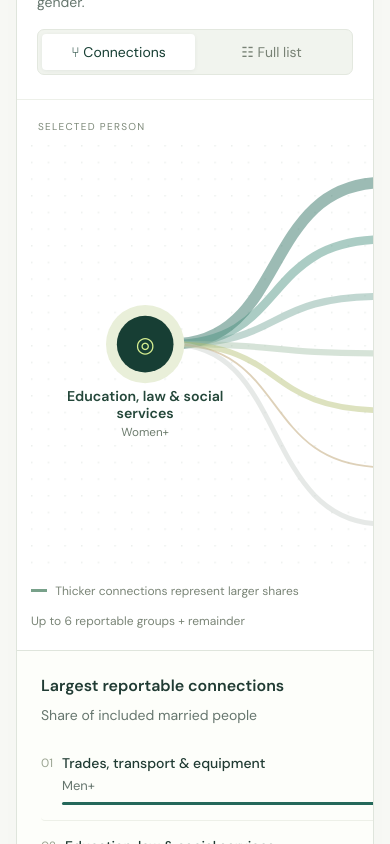
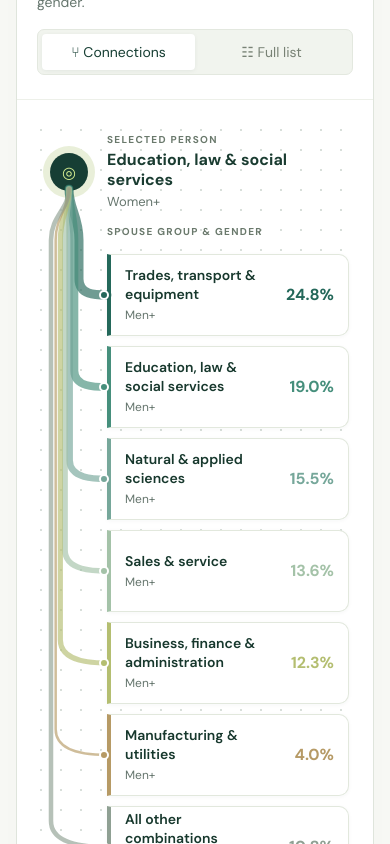
Before and after one commit to jimmod/who-marries-whom, a React (Vite) app: page / in a window 390 px wide. Shown: the part 900-1744 px from the top of the page. Built offline with nearby package versions, Linux system fonts and the light colour scheme.

Commit message:
Add responsive vertical connection chart for mobile screens

```diff
--- a/src/main.tsx
+++ b/src/main.tsx
@@ -3,7 +3,7 @@ import { createRoot } from 'react-dom/client';
 import { getSelection, metadata, occupations, type Estimate } from './data';
 import './style.css';
 
-const colors = ['#24685a', '#468f7c', '#76a79a', '#a4c2a8', '#b4be71', '#b69a65', '#c8ceca'];
+const colors = ['#24685a', '#468f7c', '#76a79a', '#a4c2a8', '#b4be71', '#b69a65', '#8fa093'];
 const fmt = (n: number) => `${n.toFixed(1)}%`;
 const interval = (r: Estimate) => `${fmt(r.lower)}–${fmt(r.upper)}`;
 function wrap(text: string, width = 28) {
@@ -55,8 +55,8 @@ function App() {
         </div>
         {view === 'connections' ? <div className="results-grid">
           <div className="graph-panel">
-            <div className="graph-topline"><span>SELECTED PERSON</span><span>SPOUSE GROUP & GENDER</span></div>
-            <div className="graph-scroll"><svg viewBox="0 0 720 510" role="img" aria-label={`2021 spouse occupation estimates for ${profile.gender}, ${profile.occupation}. Exact values and uncertainty ranges are available in the full list.`}>
+            <div className="graph-topline desktop-chart"><span>SELECTED PERSON</span><span>SPOUSE GROUP & GENDER</span></div>
+            <div className="graph-scroll desktop-chart"><svg viewBox="0 0 720 510" role="img" aria-label={`2021 spouse occupation estimates for ${profile.gender}, ${profile.occupation}. Exact values and uncertainty ranges are available in the full list.`}>
               <defs><pattern id="dots" width="20" height="20" patternUnits="userSpaceOnUse"><circle cx="1" cy="1" r="0.8" fill="#d8dfda"/></pattern></defs><rect width="720" height="510" fill="url(#dots)"/>
               {graph.map((r, i) => {
                 const y = graph.length === 1 ? 239 : 45 + i * 410 / (graph.length - 1);
@@ -71,6 +71,92 @@ function App() {
               <text x="137" y="307" textAnchor="middle" className="source-title">{wrap(profile.occupation, 23).map((line, i) => <tspan x="137" dy={i === 0 ? 0 : 20} key={i}>{line}</tspan>)}</text>
               <text x="137" y={329 + (wrap(profile.occupation, 23).length - 1) * 20} textAnchor="middle" className="node-subtitle">{profile.gender}</text>
             </svg></div>
+            {(() => {
+              const mobileFirstCardY = 120;
+              const mobileSlotHeight = 92;
+              const mobileCardHeight = 82;
+              const mobileSvgHeight = mobileFirstCardY + graph.length * mobileSlotHeight + 10;
+              return (
+                <div className="mobile-chart" aria-label="Spouse connections, arranged vertically">
+                  <div className="mobile-chart-inner">
+                    <svg
+                      className="mobile-chart-svg"
+                      viewBox={`0 0 76 ${mobileSvgHeight}`}
+                      style={{ height: mobileSvgHeight }}
+                      aria-hidden="true"
+                      focusable="false"
+                    >
+                      <circle cx="38" cy="38" r="26" fill="#e9efd9" />
+                      <circle cx="38" cy="38" r="19" fill="#173e34" />
+                      <text x="38" y="44" textAnchor="middle" fontSize="16" fill="#d6ee91" fontWeight="bold">◎</text>
+                      {graph.map((r, i) => {
+                        const lane = 48 - (graph.length <= 1 ? 0 : i * (28 / (graph.length - 1)));
+                        const endY = mobileFirstCardY + i * mobileSlotHeight + mobileCardHeight / 2;
+                        const turnDist = Math.min(26, Math.max(16, (76 - lane) * 0.5));
+                        const isHovered = active === r.id;
+                        const isDimmed = active !== null && !isHovered;
+                        return (
+                          <g key={r.id} opacity={isDimmed ? 0.22 : 1} style={{ transition: 'opacity 0.18s ease' }}>
+                            <path
+                              d={`M 38 55 C 38 75, ${lane} 82, ${lane} 106 L ${lane} ${endY - turnDist} C ${lane} ${endY}, ${76 - 12} ${endY}, 76 ${endY}`}
+                              fill="none"
+                              stroke={colors[i]}
+                              strokeOpacity={isHovered ? 0.95 : 0.65}
+                              strokeWidth={Math.max(2.5, Math.min(9, r.percent * 0.42)) + (isHovered ? 1.5 : 0)}
+                              strokeLinecap="round"
+                            />
+                            <circle
+                              cx="73"
+                              cy={endY}
+                              r={isHovered ? 5.5 : 4}
+                              fill={colors[i]}
+                              stroke="#fff"
+                              strokeWidth="2"
+                            />
+                          </g>
+                        );
+                      })}
+                    </svg>
+                    <div className="mobile-chart-content">
+                      <div className="mobile-source-card">
+                        <span className="mobile-chart-label">SELECTED PERSON</span>
+                        <strong className="mobile-source-name">{profile.occupation}</strong>
+                        <span className="mobile-source-gender">{profile.gender}</span>
+                      </div>
+                      <div className="mobile-target-header">
+                        <span className="mobile-chart-label">SPOUSE GROUP &amp; GENDER</span>
+                      </div>
+                      <ol className="mobile-spouse-list">
+                        {graph.map((r, i) => {
+                          const isSelected = active === r.id;
+                          return (
+                            <li key={r.id} style={{ height: mobileSlotHeight }}>
+                              <button
+                                className={`mobile-connection ${isSelected ? 'active' : ''}`}
+                                onClick={() => setActive(isSelected ? null : r.id)}
+                                aria-pressed={isSelected}
+                                style={{
+                                  borderLeftColor: colors[i],
+                                  height: mobileCardHeight,
+                                }}
+                              >
+                                <div className="mobile-connection-info">
+                                  <strong>{r.occupation}</strong>
+                                  <span>{r.subtitle}</span>
+                                </div>
+                                <div className="mobile-connection-percent" style={{ color: colors[i] }}>
+                                  <b>{fmt(r.percent)}</b>
+                                </div>
+                              </button>
+                            </li>
+                          );
+                        })}
+                      </ol>
+                    </div>
+                  </div>
+                </div>
+              );
+            })()}
             <div className="graph-foot"><span><i/> Thicker connections represent larger shares</span><span>Up to 6 reportable groups + remainder</span></div>
           </div>
           <aside className="ranking"><div className="ranking-title"><h3>Largest reportable connections</h3><span>2021</span></div><p>Share of included married people</p>
--- a/src/style.css
+++ b/src/style.css
@@ -28,3 +28,137 @@ label,.scope strong,.view-switch button,.rank-content strong,.text-button{font-s
 .brand{white-space:nowrap}.brand>span:last-child{display:inline-block}
 @media(max-width:760px){.marriage-mark{flex-basis:36px;width:36px;height:36px;margin-right:11px}.brand{font-size:17px;letter-spacing:-.7px}.flag-badge{font-size:14px;width:23px;height:19px}.header{padding-left:16px;padding-right:16px}.about-link{font-size:12px}}
 @media(max-width:380px){.brand{font-size:15px}.marriage-mark{flex-basis:32px;width:32px;height:32px}.about-link span{display:none}}
+
+/* Mobile vertical chart */
+.mobile-chart { display: none; }
+@media (max-width: 760px) {
+  .graph-panel .desktop-chart { display: none; }
+  .mobile-chart {
+    display: block;
+    min-width: 0;
+    padding: 14px 4px 18px 0;
+    background-image: radial-gradient(#d8dfda 1.1px, transparent 1.1px);
+    background-size: 20px 20px;
+    border-radius: 8px;
+  }
+  .mobile-chart-inner {
+    position: relative;
+    min-width: 0;
+  }
+  .graph-panel svg.mobile-chart-svg {
+    position: absolute;
+    top: 0;
+    left: 0;
+    width: 76px;
+    min-width: 0;
+    min-height: 0;
+    max-height: none;
+    overflow: visible;
+    pointer-events: none;
+    z-index: 2;
+  }
+  .mobile-chart-content {
+    padding-left: 76px;
+    padding-right: 6px;
+    min-width: 0;
+  }
+  .mobile-source-card {
+    height: 76px;
+    display: flex;
+    flex-direction: column;
+    justify-content: center;
+    padding-right: 8px;
+  }
+  .mobile-chart-label {
+    display: block;
+    font-size: 10px;
+    font-weight: 700;
+    letter-spacing: 1.3px;
+    color: #6a796c;
+    line-height: 1.2;
+    text-transform: uppercase;
+  }
+  .mobile-source-name {
+    display: block;
+    font-size: 16px;
+    font-weight: 700;
+    line-height: 1.3;
+    color: #1a3c31;
+    margin-top: 4px;
+    overflow-wrap: break-word;
+  }
+  .mobile-source-gender {
+    display: block;
+    font-size: 13px;
+    color: var(--muted);
+    margin-top: 2px;
+  }
+  .mobile-target-header {
+    height: 44px;
+    display: flex;
+    align-items: center;
+  }
+  .mobile-spouse-list {
+    list-style: none;
+    margin: 0;
+    padding: 0;
+  }
+  .mobile-spouse-list li {
+    display: flex;
+    align-items: flex-start;
+  }
+  .mobile-connection {
+    display: flex;
+    align-items: center;
+    justify-content: space-between;
+    gap: 12px;
+    width: 100%;
+    text-align: left;
+    background: #ffffff;
+    color: #24473a;
+    border: 1px solid #e2e8dd;
+    border-left: 4px solid;
+    border-radius: 0 10px 10px 0;
+    padding: 10px 14px;
+    box-shadow: 0 1px 4px rgba(22, 62, 51, 0.04);
+    transition: background 0.15s ease, box-shadow 0.15s ease, transform 0.1s ease;
+  }
+  .mobile-connection:active {
+    transform: scale(0.99);
+  }
+  .mobile-connection.active {
+    background: #edf4e8;
+    border-color: #bacdab;
+    border-left-width: 5px;
+    box-shadow: 0 2px 8px rgba(22, 62, 51, 0.1);
+  }
+  .mobile-connection-info {
+    flex: 1;
+    min-width: 0;
+  }
+  .mobile-connection-info strong {
+    display: block;
+    font-size: 14px;
+    font-weight: 600;
+    line-height: 1.35;
+    color: #17382d;
+    overflow-wrap: break-word;
+  }
+  .mobile-connection-info span {
+    display: block;
+    font-size: 12px;
+    line-height: 1.35;
+    color: var(--muted);
+    margin-top: 3px;
+  }
+  .mobile-connection-percent {
+    flex-shrink: 0;
+    text-align: right;
+  }
+  .mobile-connection-percent b {
+    display: block;
+    font-size: 16px;
+    font-weight: 700;
+    font-variant-numeric: tabular-nums;
+  }
+}
```
Also changed, not shown: 1 other file (tests, documents, lock files or other folders).
